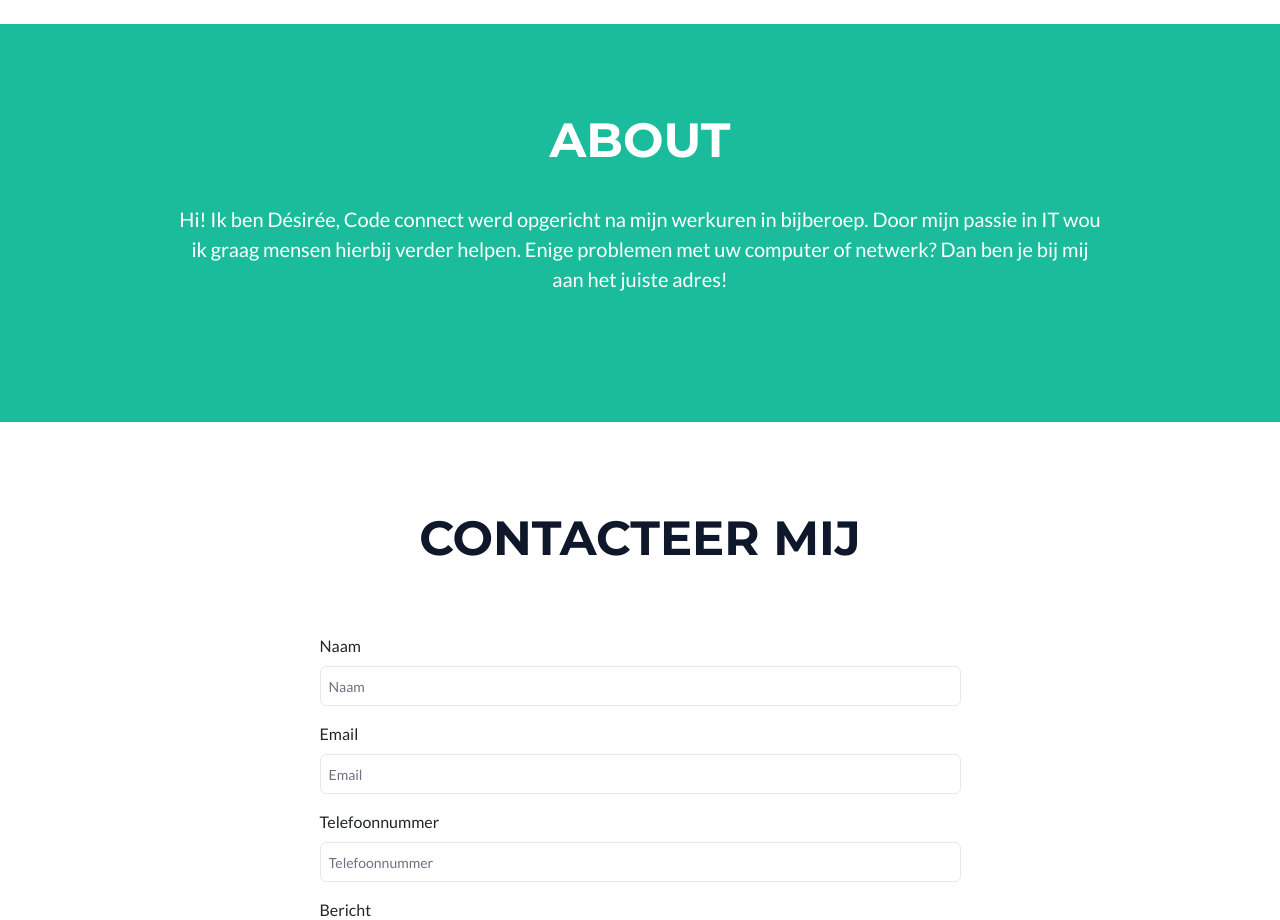
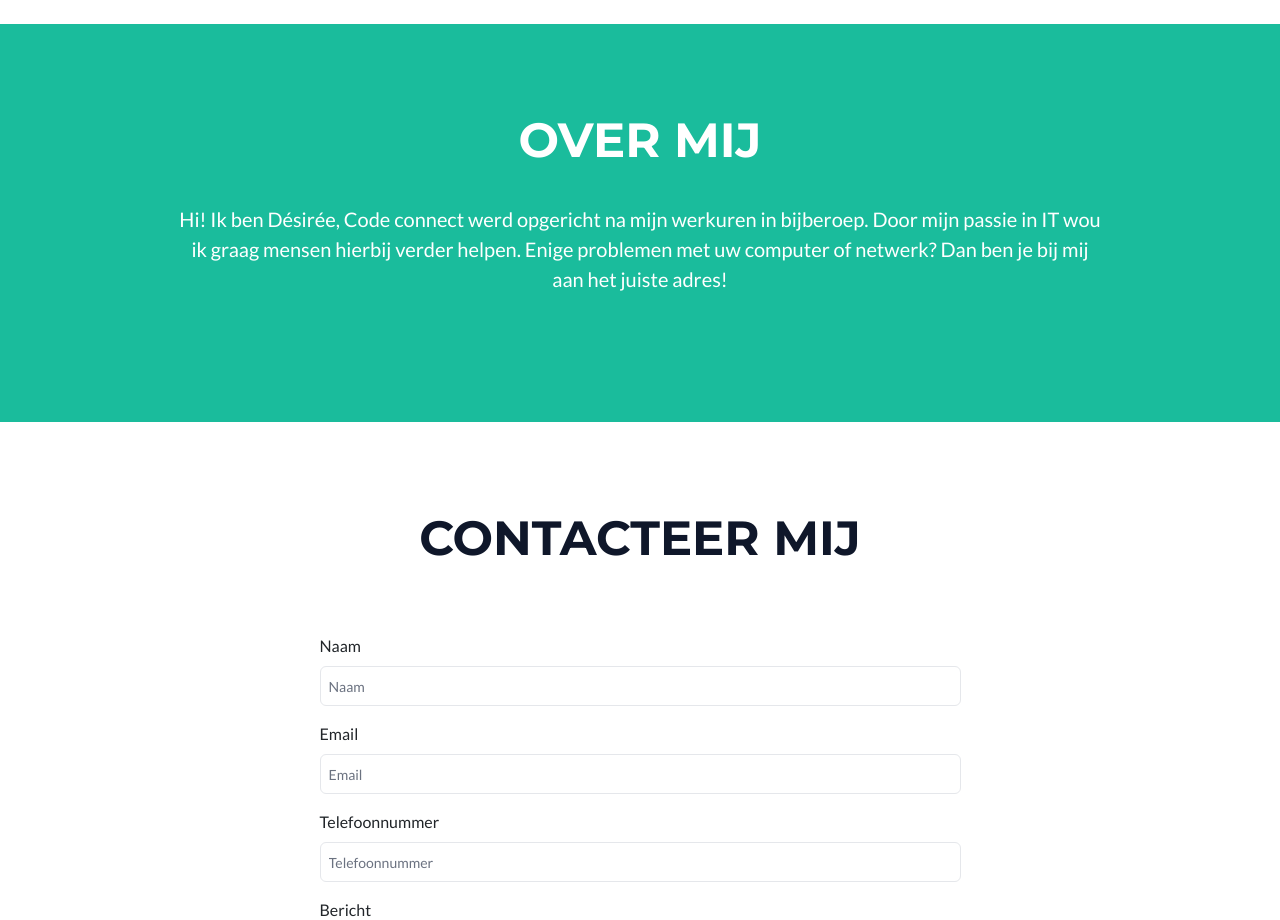
Before and after one commit to verbekedesiree/verbekedesiree.github.io, a plain HTML site: page index.html in a window 1280 px wide. Shown: the part 1320-2240 px from the top of the page. Drawn offline with nearby package versions, Linux system fonts and the light colour scheme.

Commit message:
update over mij

```diff
--- a/index.html
+++ b/index.html
@@ -108,7 +108,7 @@
     <section class="page-section bg-primary text-white mb-0" id="about">
         <div class="container">
             <!-- About Section Heading-->
-            <h2 class="page-section-heading text-center text-uppercase text-white">About</h2>
+            <h2 class="page-section-heading text-center text-uppercase text-white">Over mij</h2>
             <!-- Icon Divider-->
             <div class="divider-custom divider-light">
             </div>
```
